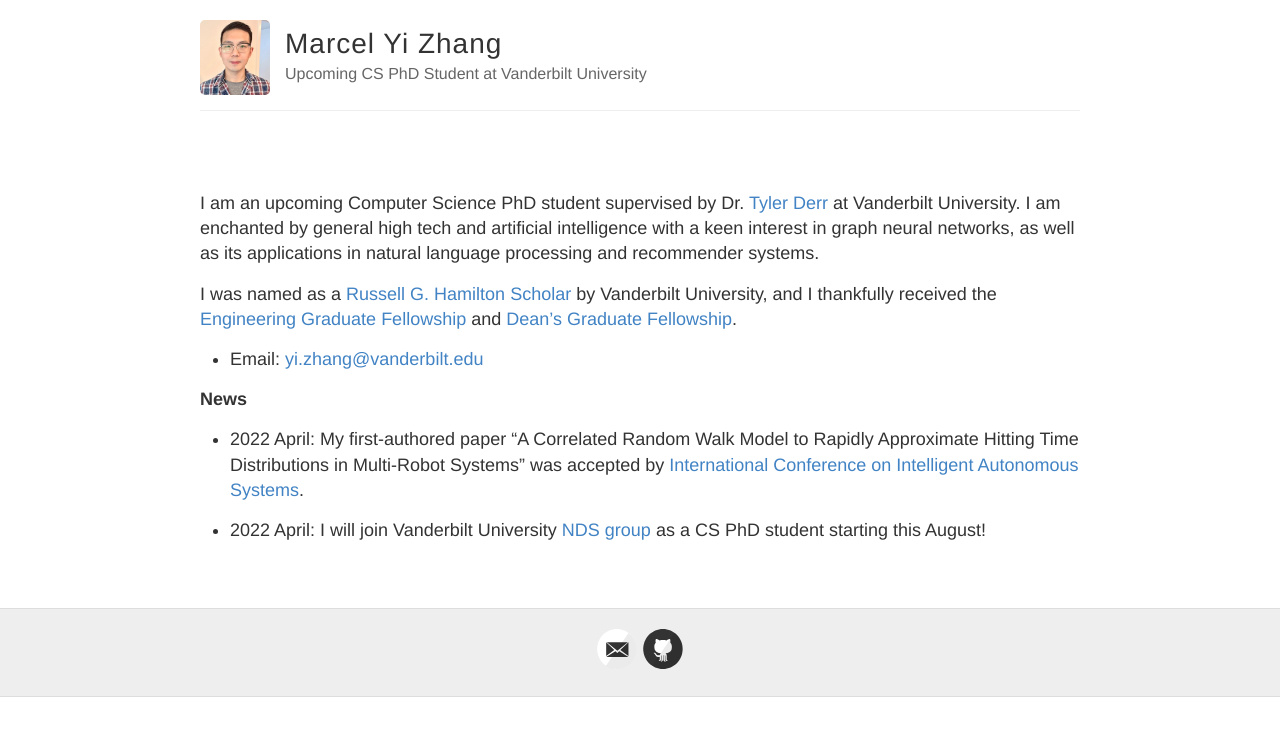
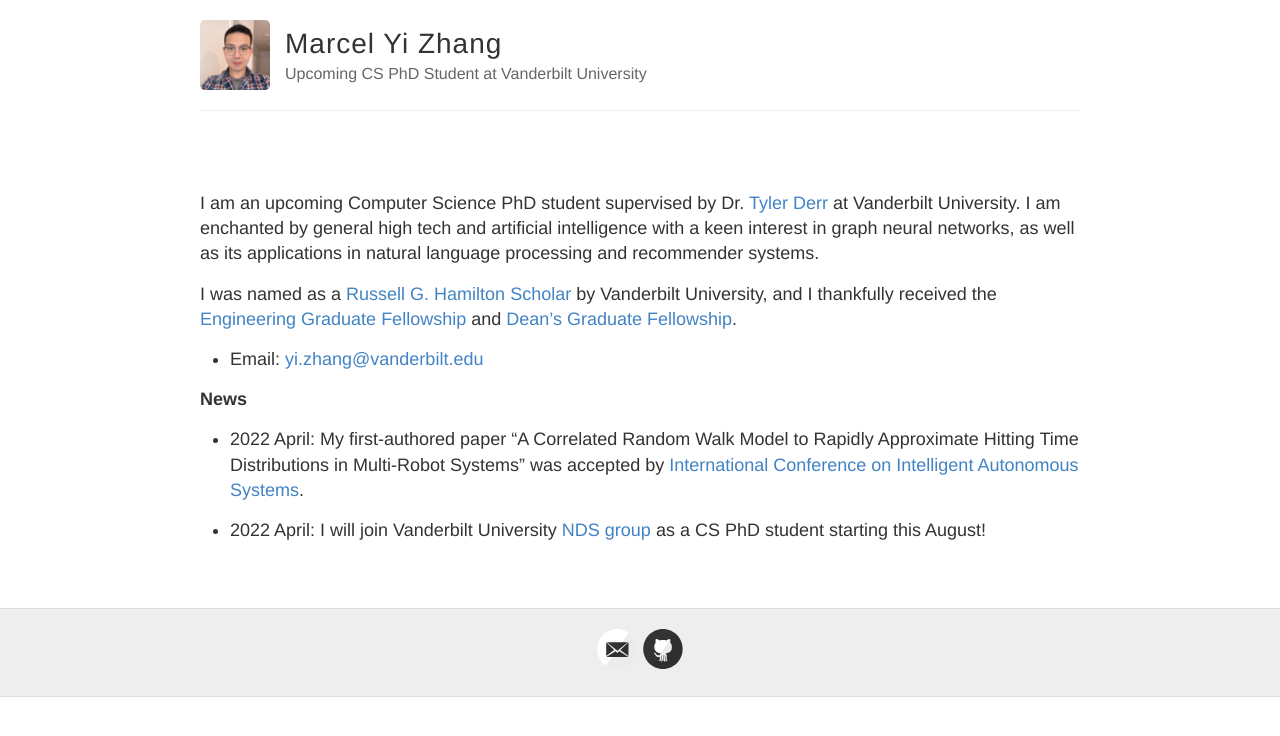
Before and after one commit to YiZhan2854/YiZhan2854.github.io, a Jekyll site: the page built from index.md, in a window 1280 px wide. Shown: the top 736 px of the page. Built offline with Jekyll 4.4.1, drawn with Linux system fonts in a browser that asks for light colours.

Commit message:
Update _config.yml

```diff
--- a/_config.yml
+++ b/_config.yml
@@ -9,7 +9,7 @@ name: Marcel Yi Zhang
 description: Upcoming CS PhD Student at Vanderbilt University
 
 # URL of your avatar or profile pic (you could use your GitHub profile pic)
-avatar: https://YiZhan2854.github.io/images/IMG_0511.jpg
+avatar: https://YiZhan2854.github.io/images/IMG_0570.jpg
 
 #
 # Flags below are optional
```
